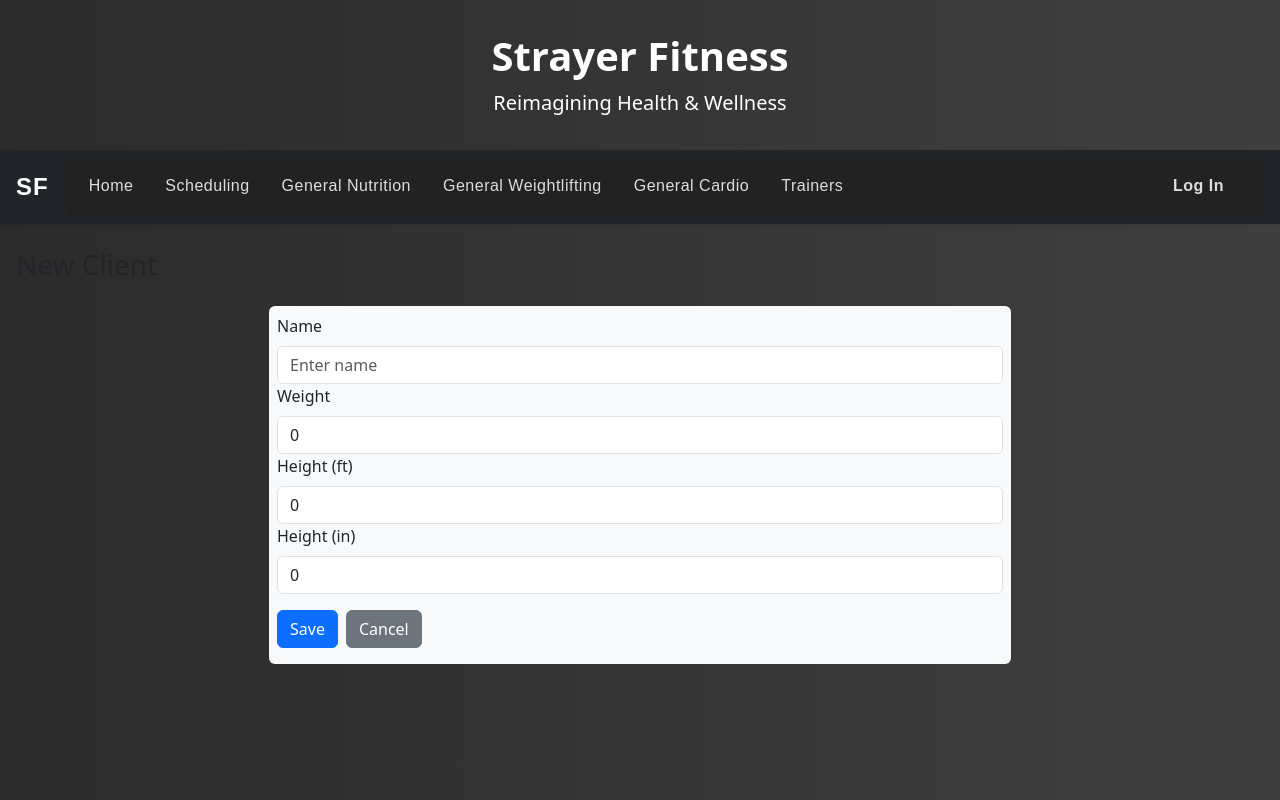
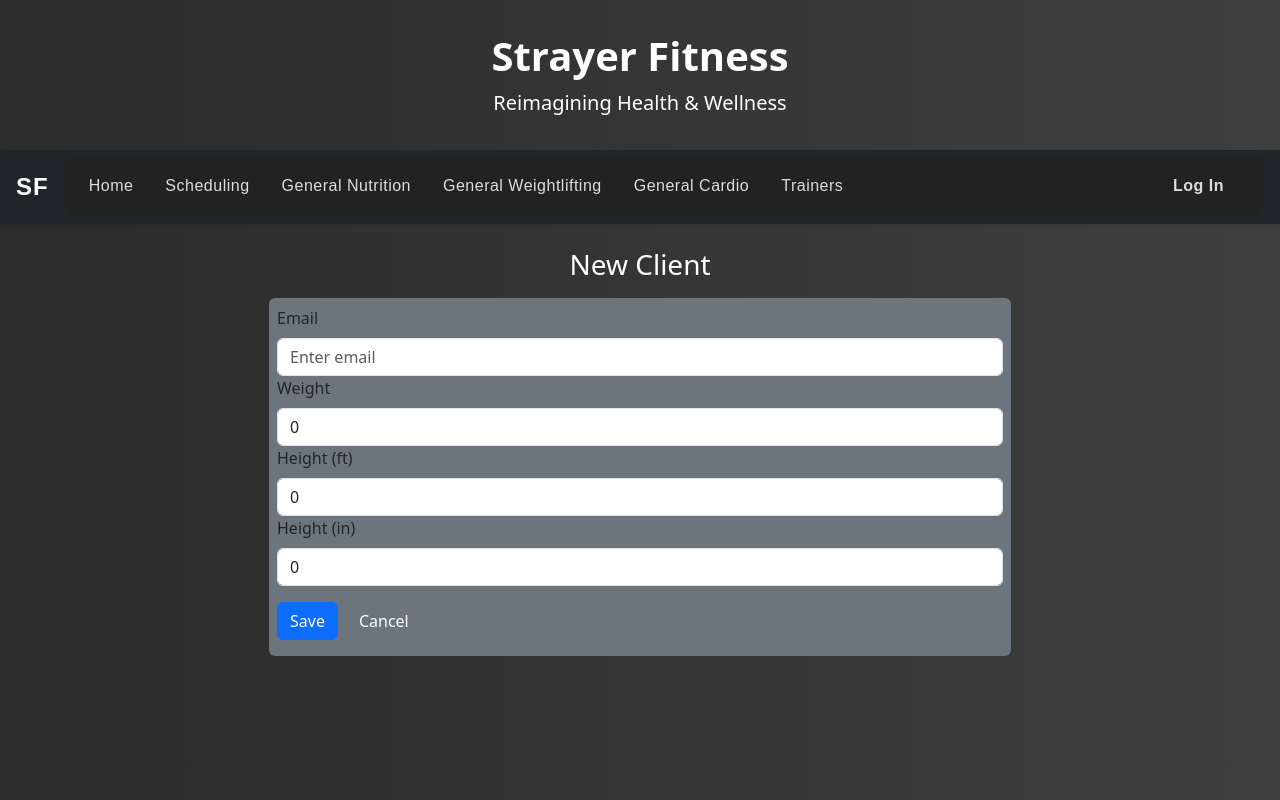
Before and after one commit to KKSmith125/csci-461-2025-kaylee-strayer, a React (Vite) app in the folder ui/: page /clients/new in a window 1280 px wide. Built offline with nearby package versions, Linux system fonts and the light colour scheme; no server answers.

Commit message:
new client address

```diff
--- a/ui/src/components/clients/ClientForm.jsx
+++ b/ui/src/components/clients/ClientForm.jsx
@@ -46,11 +46,11 @@ const ClientForm = ({client}) => {
       }
 
       <Row>
-        <Container as={Col} xs={7} className='bg-light text-back rounded p-2'>
+        <Container as={Col} xs={7} className='bg-secondary text-back rounded p-2'>
           <Form onSubmit={handleSubmit}>
             <Form.Group>
-              <Form.Label>Name</Form.Label>
-              <Form.Control type='text' placeholder='Enter name' value={formData.name} onChange={(e) => handleChange(e, 'name')} isInvalid={!!errors.name}/>
+              <Form.Label>Email</Form.Label>
+              <Form.Control type='text' placeholder='Enter email' value={formData.name} onChange={(e) => handleChange(e, 'name')} isInvalid={!!errors.name}/>
               <Form.Control.Feedback type='invalid'>{errors.name}</Form.Control.Feedback>
             </Form.Group>
 
--- a/ui/src/components/clients/NewClient.jsx
+++ b/ui/src/components/clients/NewClient.jsx
@@ -3,7 +3,7 @@ import ClientForm from './ClientForm';
 const NewClient = () => {
   return (
     <>
-      <h3 className='pb-3'>New Client</h3>
+      <h3 className='text-center text-white pb-2'>New Client</h3>
       <ClientForm />
     </>
   );
--- a/ui/src/components/sessions/EditSession.jsx
+++ b/ui/src/components/sessions/EditSession.jsx
@@ -28,7 +28,7 @@ function EditSession() {
 
   return (
     <>
-      <h3>Edit Session</h3>
+      <h3 className='text-center text-white pb-2'>Edit Session</h3>
 
       {!!alert.message && <Alert className='text-center' variant={alert.variant} onClose={() => setAlert({message: '', variant: ''})} dismissible>{alert.message}</Alert>}
 
```
